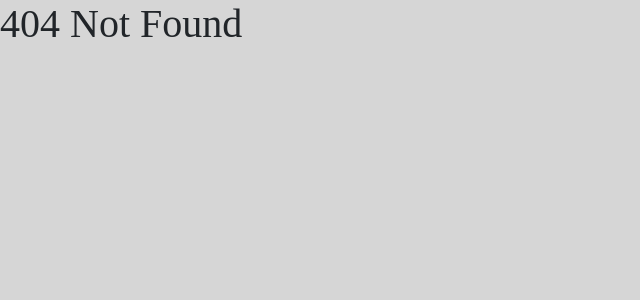
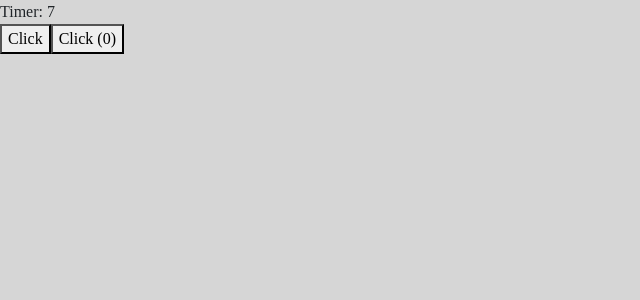
Before and after one commit to mern-trainer/Bharath-Batch, a React (Vite) app in the folder app/: page /effect in a window 1280 px wide. Before the commit this address had no page. Shown: the top 300 px of the page, without its empty margins (0-640 px from the left). Built offline with nearby package versions, Linux system fonts and the light colour scheme; a web font is replaced by a local one.

Commit message:
useEffect started

```diff
--- a/app/src/App.jsx
+++ b/app/src/App.jsx
@@ -2,6 +2,7 @@ import { BrowserRouter, Route, Routes } from "react-router"
 import TodoList from "./Pages/TodoList"
 import AdvancedTodo from "./Pages/AdvancedTodo"
 import ContextPage from "./Pages/Context"
+import EffectPage from "./Pages/EffectPage"
 
 const App = () => {
     return <BrowserRouter>
@@ -11,6 +12,8 @@ const App = () => {
 
             <Route path="/context" Component={ContextPage} />
 
+            <Route path="/effect" Component={EffectPage} />
+
             <Route path="*" element={<h1>404 Not Found</h1>} />
         </Routes>
     </BrowserRouter>
--- /dev/null
+++ b/app/src/Pages/EffectPage.jsx
@@ -0,0 +1,37 @@
+// useEffect
+// Hooks -> Hooks are functions to handle states and life cycle of a component.
+// DOM -> Programing interface for web documents
+// useEffect -> To handle life cycle of a component
+// -> add -> remove
+
+// life cycle -> mounting, updating, unmounting
+// -> Mounting -> After the initial rendering
+// -> Updating -> Change in state or props
+// -> Unmounting -> Before the component is removed
+
+import { useEffect, useState } from "react"
+
+const EffectPage = () => {
+
+    const [counter, setCounter] = useState(0)
+    const [timer, setTimer] = useState(0)
+
+    useEffect(() => {
+        const interval = setInterval(() => {
+            setTimer((state) => {
+                return state + 1
+            })
+        }, 1000);
+        return () => { // cleanup function
+            clearInterval(interval)
+        }
+    }, [counter])
+
+    return <div>
+        <div>Timer: {timer}</div>
+        <button onClick={() => setTimer(timer + 1)}>Click</button>
+        <button onClick={() => setCounter(counter + 1)}>Click ({counter})</button>
+    </div>
+}
+
+export default EffectPage
```
